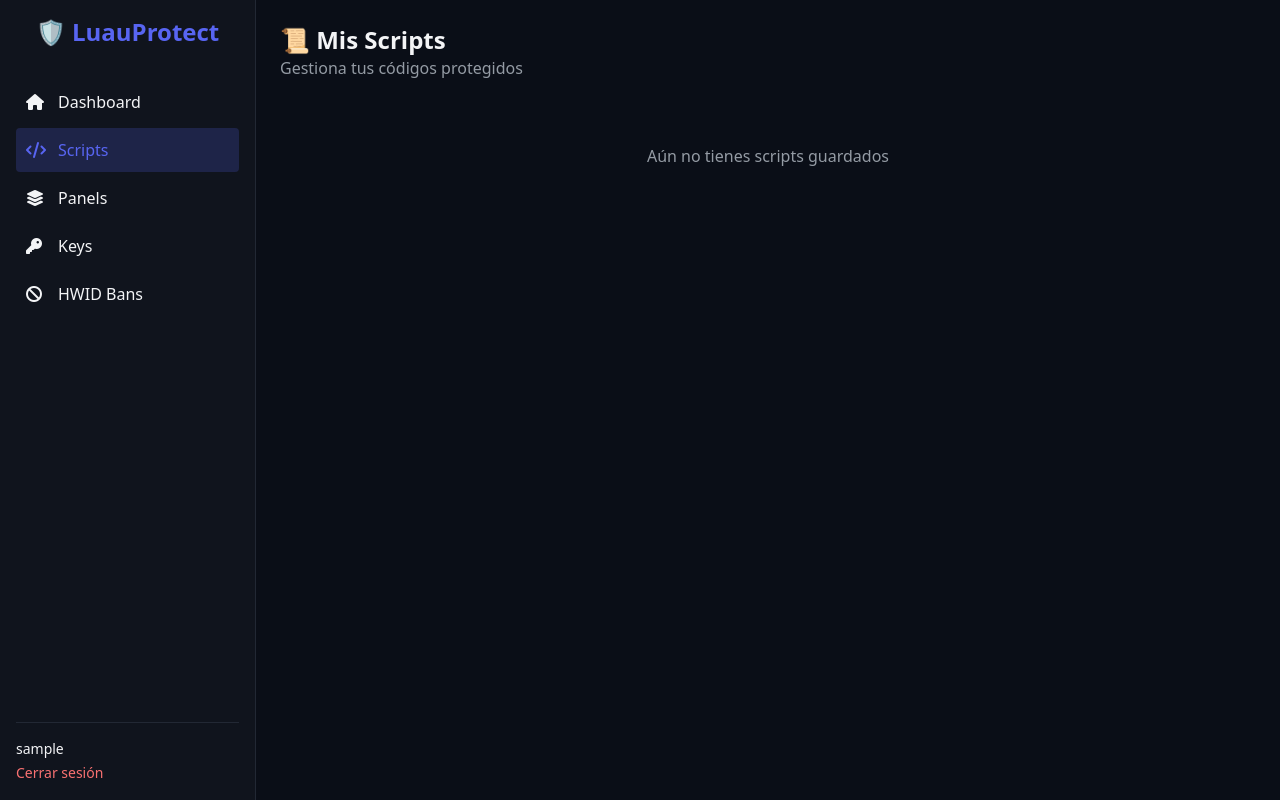
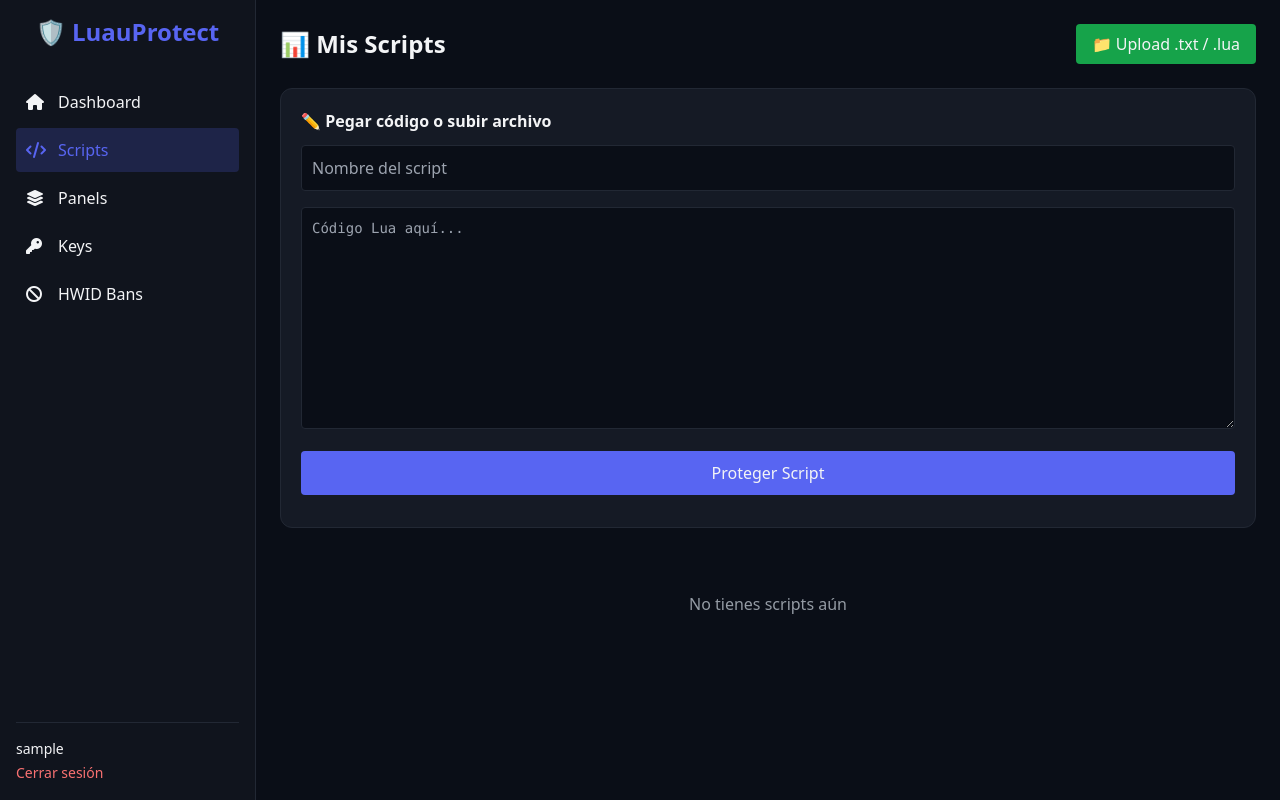
Before and after one commit to leivagaonahernanely-web/Protegetuscriptlua, a Flask app: page /scripts in a window 1280 px wide. Run offline with Flask 3, Linux system fonts and the light colour scheme; the visitor is signed in with stand-in values (Sample User, id 1); data that the repository does not hold is empty; some libraries are stand-ins or nearby versions.

Commit message:
Update scripts.html

```diff
--- a/templates/scripts.html
+++ b/templates/scripts.html
@@ -1,27 +1,89 @@
-                        {% extends "base.html" %}
+   {% extends "base.html" %}
 {% block content %}
-<div class="mb-6">
-    <h1 class="text-2xl font-bold">📜 Mis Scripts</h1>
-    <p class="text-textMuted">Gestiona tus códigos protegidos</p>
+<div class="flex justify-between items-center mb-6">
+    <h1 class="text-2xl font-bold">📊 Mis Scripts</h1>
+    <label for="fileInput" class="cursor-pointer bg-green-600 hover:bg-green-700 px-4 py-2 rounded flex items-center gap-2">
+        📁 Upload .txt / .lua
+        <input type="file" id="fileInput" accept=".lua,.txt" class="hidden">
+    </label>
 </div>
+
+<div class="bg-card p-5 rounded-xl border border-border mb-6">
+    <h3 class="font-semibold mb-3">✏️ Pegar código o subir archivo</h3>
+    <div class="space-y-4">
+        <input type="text" id="scriptName" placeholder="Nombre del script" class="w-full bg-dark border border-border rounded p-2.5">
+        <textarea id="scriptCode" rows="10" placeholder="Código Lua aquí..." class="w-full bg-dark border border-border rounded p-2.5 font-mono text-sm"></textarea>
+        <button onclick="protegerScript()" class="w-full bg-primary hover:bg-primary/90 p-2.5 rounded">Proteger Script</button>
+    </div>
+    <div id="uploadStatus" class="mt-3 text-sm"></div>
+</div>
+
 {% if scripts %}
 <div class="grid md:grid-cols-2 gap-4">
     {% for s in scripts %}
     <div class="bg-card p-4 rounded-xl border border-border">
-        <h3 class="font-semibold text-lg">{{ s.name }}</h3>
-        <p class="text-sm text-textMuted">Creado: {{ s.created_at.strftime('%d/%m/%Y %H:%M') }}</p>
+        <div class="flex justify-between items-center mb-2">
+            <h3 class="font-semibold text-lg">{{ s.name }}</h3>
+            <span class="text-xs px-2 py-1 rounded {{ 'bg-green-500/20 text-green-400' if s.active else 'bg-red-500/20 text-red-400' }}">
+                {{ 'Activo' if s.active else 'Desactivado' }}
+            </span>
+        </div>
+        <p class="text-xs text-textMuted">Creado: {{ s.created.strftime('%d/%m/%Y') }}</p>
         <div class="mt-3 flex gap-2">
-            <span class="text-xs px-2 py-1 rounded {{ 'bg-red-500/20 text-red-400' if s.killswitch else 'bg-green-500/20 text-green-400' }}">
-                {{ 'Desactivado' if s.killswitch else 'Activo' }}
-            </span>
-            {% if user.is_admin %}
-            <span class="text-xs text-textMuted">Dueño: {{ s.owner.discord_username }}</span>
-            {% endif %}
+            <button onclick="copiarLoader('{{ s.hash }}')" class="text-xs bg-blue-500/20 text-blue-400 px-2 py-1 rounded">Copiar Loader</button>
+            <button onclick="toggleScript({{ s.id }})" class="text-xs bg-yellow-500/20 text-yellow-400 px-2 py-1 rounded">Cambiar Estado</button>
         </div>
     </div>
     {% endfor %}
 </div>
 {% else %}
-<p class="text-center text-textMuted py-10">Aún no tienes scripts guardados</p>
+<p class="text-center text-textMuted py-10">No tienes scripts aún</p>
 {% endif %}
+
+<script>
+const DOMINIO = "{{ dominio }}";
+
+document.getElementById('fileInput').addEventListener('change', async (e) => {
+    const archivo = e.target.files[0];
+    if (!archivo) return;
+    const formData = new FormData();
+    formData.append('file', archivo);
+    document.getElementById('uploadStatus').textContent = "⏳ Subiendo...";
+    const res = await fetch('/api/upload-script', { method: 'POST', body: formData });
+    const data = await res.json();
+    if (data.success) {
+        document.getElementById('uploadStatus').innerHTML = `✅ Subido: <b>${data.name}</b><br>Loader: <code>${data.loader}</code>`;
+        setTimeout(() => location.reload(), 1800);
+    } else {
+        document.getElementById('uploadStatus').textContent = `❌ Error: ${data.error}`;
+    }
+});
+
+async function protegerScript() {
+    const nombre = document.getElementById('scriptName').value.trim();
+    const codigo = document.getElementById('scriptCode').value.trim();
+    if (!nombre || !codigo) return alert('Completa nombre y código');
+    const res = await fetch('/api/protect', {
+        method: 'POST',
+        headers: {'Content-Type': 'application/json'},
+        body: JSON.stringify({name: nombre, code: codigo})
+    });
+    const data = await res.json();
+    if (data.success) {
+        alert('✅ Script protegido:\n' + data.loader);
+        location.reload();
+    } else alert('❌ Error: ' + data.error);
+}
+
+function copiarLoader(hash) {
+    const txt = `loadstring(game:HttpGet("${DOMINIO}/loader/${hash}?key=TU_CLAVE&hwid="..tostring({}):gsub("table: ","")))()`;
+    navigator.clipboard.writeText(txt);
+    alert('Loader copiado al portapapeles');
+}
+
+async function toggleScript(id) {
+    await fetch(`/api/toggle-script/${id}`, {method: 'POST'});
+    location.reload();
+}
+</script>
 {% endblock %}
```
